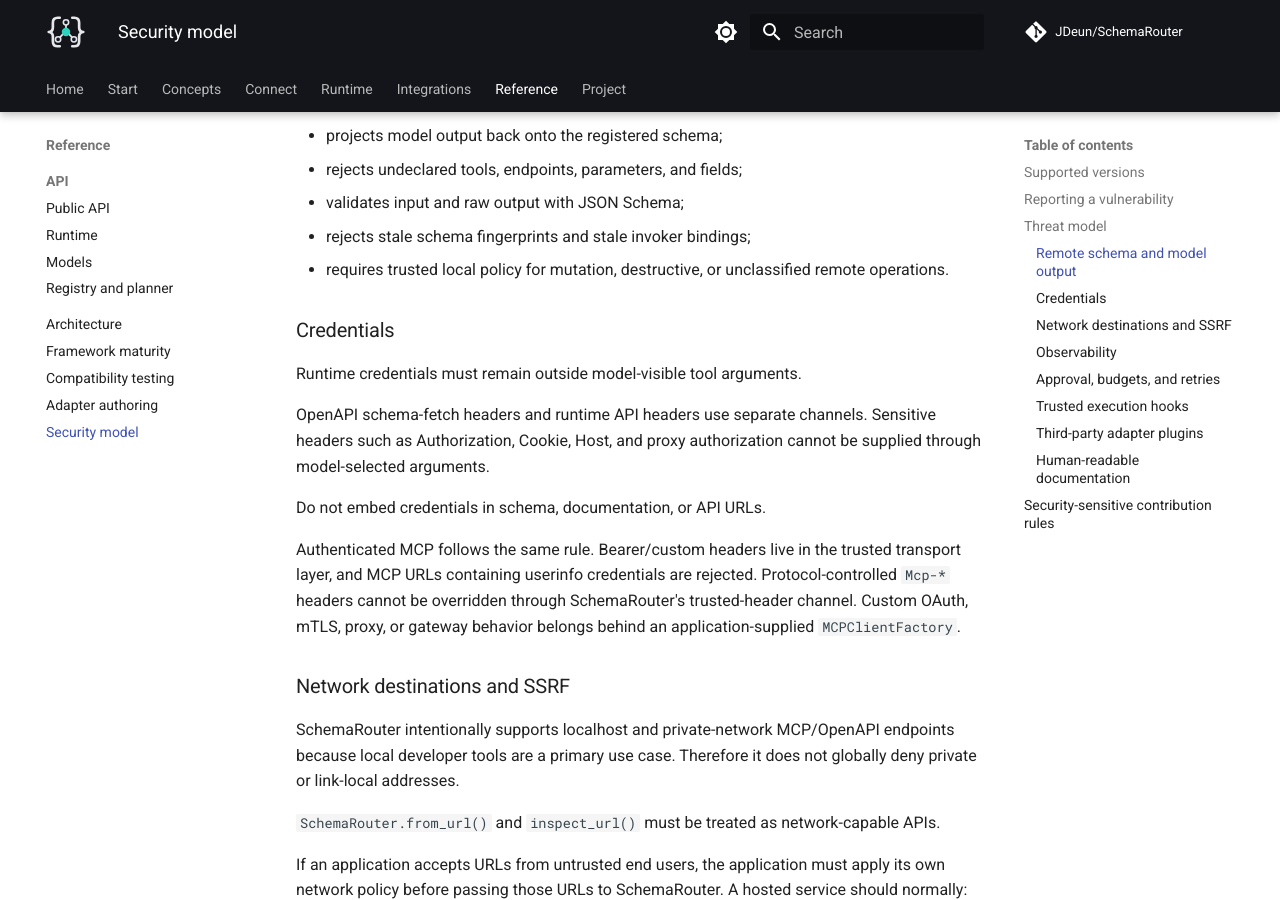
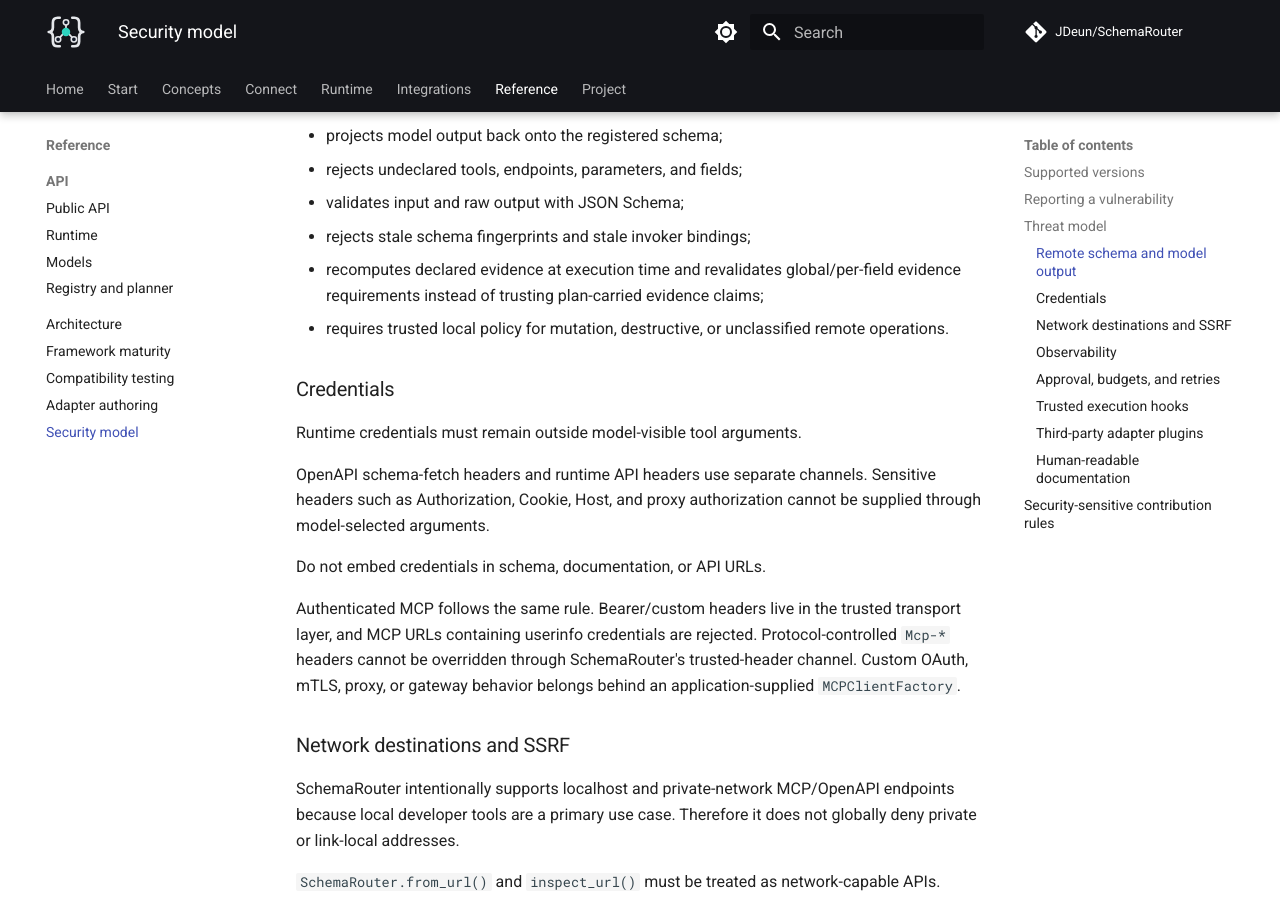
Before and after one commit to JDeun/SchemaRouter, an MkDocs documentation site: the page built from docs/security/threat-model.md, in a window 1280 px wide and 900 px high, scrolled down 907 px. Built offline with MkDocs 1.6.1 and Material for MkDocs 9.7.7, drawn with Linux system fonts in a browser that asks for light colours; comment, search, counter and statistics services are not loaded.

Commit message:
docs: document runtime evidence revalidation

```diff
--- a/docs/security/threat-model.md
+++ b/docs/security/threat-model.md
@@ -32,6 +32,8 @@ SchemaRouter therefore:
 - rejects undeclared tools, endpoints, parameters, and fields;
 - validates input and raw output with JSON Schema;
 - rejects stale schema fingerprints and stale invoker bindings;
+- recomputes declared evidence at execution time and revalidates global/per-field evidence
+  requirements instead of trusting plan-carried evidence claims;
 - requires trusted local policy for mutation, destructive, or unclassified remote operations.
 
 ### Credentials
```
